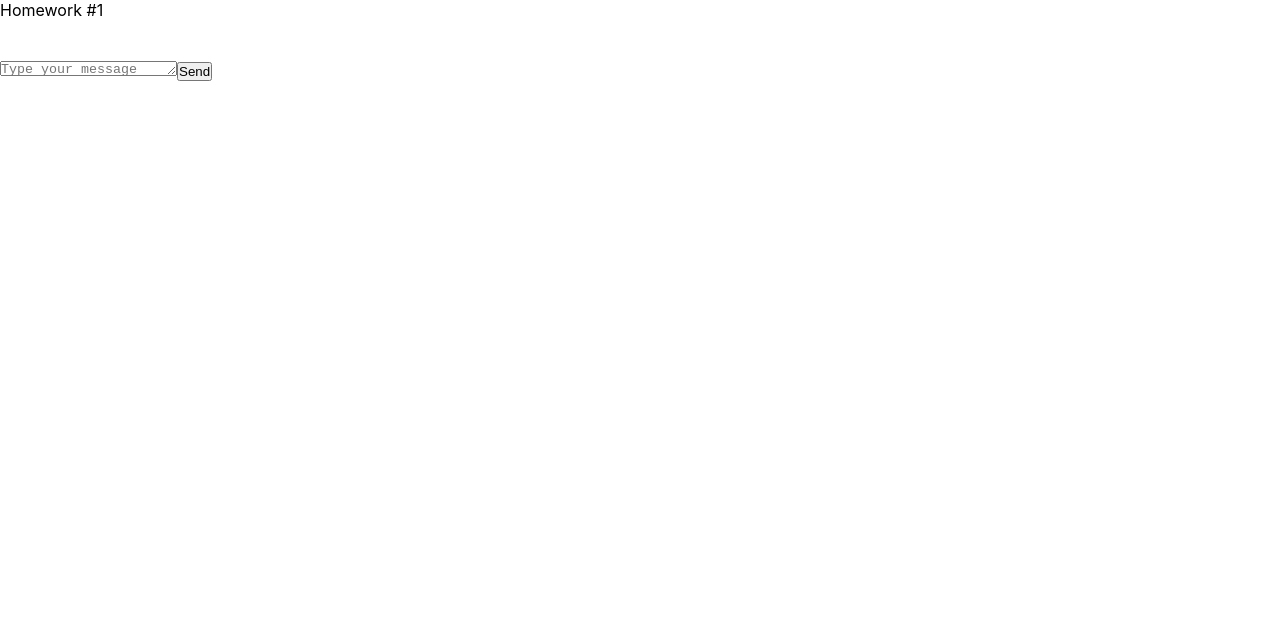
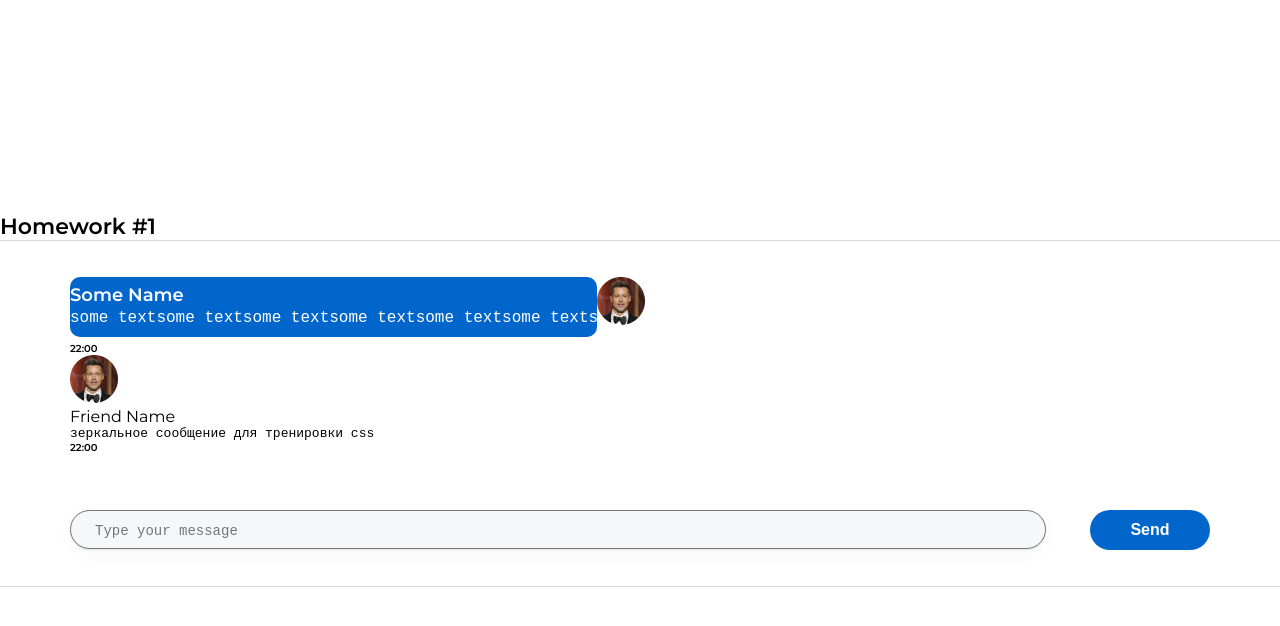
Before and after one commit to Emilo067/hws2-master, a React (Create React App) app: page / in a window 1280 px wide. Shown: the top 626 px of the page. Built offline with nearby package versions, Linux system fonts and the light colour scheme.

Commit message:
first lesson

```diff
--- a/public/index.html
+++ b/public/index.html
@@ -9,6 +9,9 @@
       name="description"
       content="Web site created using create-react-app"
     />
+    <link rel="preconnect" href="https://fonts.googleapis.com">
+    <link rel="preconnect" href="https://fonts.gstatic.com" crossorigin>
+    <link href="https://fonts.googleapis.com/css2?family=Montserrat:wght@400;600&display=swap" rel="stylesheet">
     <link rel="apple-touch-icon" href="%PUBLIC_URL%/logo192.png" />
     <!--
       manifest.json provides metadata used when your web app is installed on a
--- a/src/index.css
+++ b/src/index.css
@@ -6,7 +6,7 @@
 
 body {
     margin: 0;
-    font-family: -apple-system, BlinkMacSystemFont, 'Segoe UI', 'Roboto',
+    font-family: 'Montserrat', -apple-system, BlinkMacSystemFont, 'Segoe UI', 'Roboto',
     'Oxygen', 'Ubuntu', 'Cantarell', 'Fira Sans', 'Droid Sans',
     'Helvetica Neue', sans-serif;
     -webkit-font-smoothing: antialiased;
--- a/src/s1-main/App.module.css
+++ b/src/s1-main/App.module.css
@@ -1,11 +1,23 @@
 .App {
     --header_height: 60px;
+    display: flex;
+    justify-content: center;
+    align-items: center;
+    min-height: 100vh;
 }
 
 .hw {
-
+    border-bottom: 1px solid #D9D9D9;
+    border-top: 1px solid #D9D9D9;
+    min-width: 1200px;
+    padding: 36px 70px;
 }
 
 .hwTitle {
-
+    color: #000;
+    font-family: Montserrat;
+    font-size: 22px;
+    font-style: normal;
+    font-weight: 600;
+    line-height: normal;
 }
--- a/src/s2-homeworks/hw01/friend-message/FriendMessage.module.css
+++ b/src/s2-homeworks/hw01/friend-message/FriendMessage.module.css
@@ -7,7 +7,8 @@
 }
 
 .friendImageAndText img {
-
+    width: 48px;
+    height: 48px;
 }
 
 .friendText {
@@ -27,5 +28,9 @@
 }
 
 .friendTime {
-
+    color: #000;
+    font-size: 10px;
+    font-style: normal;
+    font-weight: 600;
+    line-height: normal;
 }
--- a/src/s2-homeworks/hw01/friend-message/FriendMessage.tsx
+++ b/src/s2-homeworks/hw01/friend-message/FriendMessage.tsx
@@ -1,8 +1,14 @@
 import React from 'react'
 import s from './FriendMessage.module.css'
+import {MessagePropsType} from "../message/Message";
 
 // создать тип вместо any и отобразить приходящие данные
-const FriendMessage = (props: any) => {
+
+
+
+const FriendMessage = (props: MessagePropsType) => {
+    console.log(props.message.id)
+
     return (
         <div
             id={'hw1-friend-message-' + props.message.id}
@@ -12,7 +18,7 @@ const FriendMessage = (props: any) => {
                 <img
                     id={'hw1-friend-avatar-' + props.message.id}
                     // создаёт студент
-
+                    src={props.message.user.avatar}
                     //
                 />
                 <div className={s.friendText}>
@@ -21,7 +27,7 @@ const FriendMessage = (props: any) => {
                         className={s.friendName}
                     >
                         {/*создаёт студент*/}
-
+                        {props.message.user.name}
                         {/**/}
                     </div>
                     <pre
@@ -29,7 +35,7 @@ const FriendMessage = (props: any) => {
                         className={s.friendMessageText}
                     >
                         {/*создаёт студент*/}
-
+                        {props.message.message.text}
                         {/**/}
                     </pre>
                 </div>
@@ -39,7 +45,7 @@ const FriendMessage = (props: any) => {
                 className={s.friendTime}
             >
                 {/*создаёт студент*/}
-
+                {props.message.message.time}
                 {/**/}
             </div>
         </div>
--- a/src/s2-homeworks/hw01/message-sender/MessageSender.module.css
+++ b/src/s2-homeworks/hw01/message-sender/MessageSender.module.css
@@ -1,13 +1,36 @@
 .sendForm {
-
+    display: flex;
+    margin-top: 56px;
 }
 
 .textarea {
-
+    border-radius: 20px;
+    background: #F5F7FB;
+    box-shadow: 0 1px 2px 0 rgba(29, 33, 38, 0.10), 0 5px 20px 0 rgba(29, 33, 38, 0.03);
+    width: 976px;
+    height: 40px;
+    color: rgba(0, 0, 0, 0.60);
+    font-size: 14px;
+    font-style: normal;
+    font-weight: 400;
+    line-height: normal;
+    padding: 12px 0 11px 24px;
+    resize: none;
+   overflow: hidden;
 }
 
 .button {
-
+    width: 120px;
+    height: 40px;
+    border-radius: 20px;
+    background: #06C;
+    color: #FFF;
+    font-size: 16px;
+    font-style: normal;
+    font-weight: 600;
+    line-height: normal;
+    border: none;
+    margin-left: 44px;
 }
 
 .button:hover {
--- a/src/s2-homeworks/hw01/message/Message.module.css
+++ b/src/s2-homeworks/hw01/message/Message.module.css
@@ -3,15 +3,20 @@
 }
 
 .imageAndText {
-
+    display: flex;
 }
 
 .imageAndText img {
-
+    width: 48px;
+    height: 48px;
 }
 
 .text {
-
+    background-color: #06C;
+    width: 527px;
+    height: 60px;
+    border-radius: 10px;
+    padding: 7px 25px 8px 0;
 }
 
 .text:after {
@@ -19,13 +24,28 @@
 }
 
 .name {
-
+    color: #FFF;
+    font-size: 18px;
+    font-family: Montserrat, sans-serif;
+    font-style: normal;
+    font-weight: 600;
+    line-height: normal;
+    margin-bottom: 3px;
 }
 
 .messageText {
-
+    color: #FFF;
+    font-size: 16px;
+    font-style: normal;
+    font-weight: 400;
+    line-height: normal;
 }
 
 .time {
-
+    margin-top: 5px;
+    color: #000;
+    font-size: 10px;
+    font-style: normal;
+    font-weight: 600;
+    line-height: normal;
 }
--- a/src/s2-homeworks/hw01/message/Message.tsx
+++ b/src/s2-homeworks/hw01/message/Message.tsx
@@ -1,36 +1,42 @@
 import React from 'react'
 import s from './Message.module.css'
+import {MessageType} from "../HW1";
 
 // нужно создать правильный тип вместо any
-export type MessagePropsType = any
+export type MessagePropsType = {
+    message: MessageType
+}
 
 // нужно отобразить приходящие данные
 const Message = (props: MessagePropsType) => {
     return (
         <div id={'hw1-message-' + props.message.id} className={s.message}>
             <div className={s.imageAndText}>
-                <img
-                    id={'hw1-avatar-' + props.message.id}
-                    // создаёт студент
 
-                    //
-                />
                 <div className={s.text}>
                     <div id={'hw1-name-' + props.message.id} className={s.name}>
                         {/*создаёт студент*/}
-
+                        {props.message.user.name}
                         {/**/}
                     </div>
                     <pre id={'hw1-text-' + props.message.id} className={s.messageText}>
                         {/*создаёт студент*/}
-
+                        {props.message.message.text}
                         {/**/}
                     </pre>
                 </div>
+
+                <img
+                    id={'hw1-avatar-' + props.message.id}
+                    // создаёт студент
+                    src={props.message.user.avatar}
+                    //
+                />
+
             </div>
             <div id={'hw1-time-' + props.message.id} className={s.time}>
                 {/*создаёт студент*/}
-
+                {props.message.message.time}
                 {/**/}
             </div>
         </div>
```
Also changed, not shown: src/s2-homeworks/hw01/HW1.tsx (+15 -1 lines).
